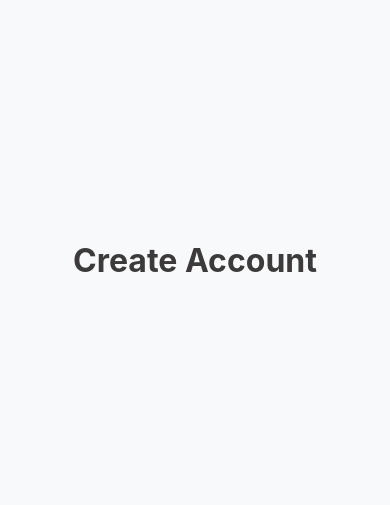
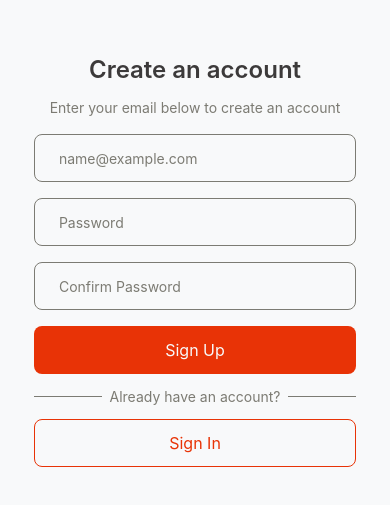
Before and after one commit to yum3lo/pet-feeder, a React Native app in the folder frontend/: screen /Register in a window 390 px wide. Shown: the part 161-666 px from the top of the page. Built offline with nearby package versions, Linux system fonts and the light colour scheme.

Commit message:
Add auth screens designs and navigation between screens

```diff
--- a/frontend/App.tsx
+++ b/frontend/App.tsx
@@ -1,6 +1,6 @@
 import { StatusBar } from 'expo-status-bar';
+import AppNavigator from './navigation/AppNavigator';
 import { NavigationContainer } from '@react-navigation/native';
-import AppNavigator from './navigation/AppNavigator';
 
 export default function App() {
   return (
--- a/frontend/navigation/AppNavigator.tsx
+++ b/frontend/navigation/AppNavigator.tsx
@@ -1,10 +1,10 @@
 import { createNativeStackNavigator } from '@react-navigation/native-stack';
-import LoadingScreen from '../screens/LoadingScreen';
-import RegisterScreen from '../screens/RegisterScreen';
+import { LoadingScreen, RegisterScreen, LoginScreen } from '../screens';
 
 export type RootStackParamList = {
   Loading: undefined;
   Register: undefined;
+  Login: undefined;
 };
 
 const Stack = createNativeStackNavigator<RootStackParamList>();
@@ -17,6 +17,7 @@ export default function AppNavigator() {
     >
       <Stack.Screen name="Loading" component={LoadingScreen} />
       <Stack.Screen name="Register" component={RegisterScreen} />
+      <Stack.Screen name="Login" component={LoginScreen} />
     </Stack.Navigator>
   );
 }
--- a/frontend/package.json
+++ b/frontend/package.json
@@ -9,6 +9,7 @@
     "web": "expo start --web"
   },
   "dependencies": {
+    "@expo/vector-icons": "^15.0.3",
     "@react-navigation/native": "^7.1.33",
     "@react-navigation/native-stack": "^7.14.4",
     "expo": "~54.0.33",
@@ -21,6 +22,7 @@
   },
   "devDependencies": {
     "@types/react": "~19.1.0",
+    "prettier": "^3.8.1",
     "typescript": "~5.9.2"
   },
   "private": true
--- a/frontend/screens/LoadingScreen.tsx
+++ b/frontend/screens/LoadingScreen.tsx
@@ -1,18 +1,18 @@
 import { useEffect, useRef } from 'react';
 import { Animated, Easing, StyleSheet, View } from 'react-native';
 import Svg, { Defs, RadialGradient, Stop, Circle } from 'react-native-svg';
+import { useNavigation } from '@react-navigation/native';
+import type { NativeStackNavigationProp } from '@react-navigation/native-stack';
 import { colors, spacing } from '../style/theme';
 import Logo from '../components/Logo';
-import type { NativeStackScreenProps } from '@react-navigation/native-stack';
 import type { RootStackParamList } from '../navigation/AppNavigator';
 
 const AnimatedSvg = Animated.createAnimatedComponent(Svg);
 const GLOW_SIZE = 90;
 const SPLASH_DURATION = 3000;
 
-type Props = NativeStackScreenProps<RootStackParamList, 'Loading'>;
-
-export default function LoadingScreen({ navigation }: Props) {
+export default function LoadingScreen() {
+  const navigation = useNavigation<NativeStackNavigationProp<RootStackParamList>>();
   const pulse = useRef(new Animated.Value(0)).current;
 
   useEffect(() => {
@@ -57,10 +57,7 @@ export default function LoadingScreen({ navigation }: Props) {
         <AnimatedSvg
           width={GLOW_SIZE}
           height={GLOW_SIZE}
-          style={[
-            styles.glow,
-            { transform: [{ scale: glowScale }], opacity: glowOpacity },
-          ]}
+          style={[styles.glow, { transform: [{ scale: glowScale }], opacity: glowOpacity }]}
         >
           <Defs>
             <RadialGradient id="glow" cx="50%" cy="50%" r="50%">
--- /dev/null
+++ b/frontend/screens/LoginScreen.tsx
@@ -0,0 +1,103 @@
+import { useState } from 'react';
+import { StyleSheet, Text, View, TextInput, TouchableOpacity } from 'react-native';
+import { MaterialIcons } from '@expo/vector-icons';
+import { colors, typography, spacing } from '../style/theme';
+
+import type { NativeStackScreenProps } from '@react-navigation/native-stack';
+import type { RootStackParamList } from '../navigation/AppNavigator';
+
+type Props = NativeStackScreenProps<RootStackParamList, 'Login'>;
+
+export default function LoginScreen({ navigation }: Props) {
+  const [email, setEmail] = useState('');
+  const [password, setPassword] = useState('');
+
+  const handleLogin = () => {
+    console.log('Login pressed');
+  };
+
+  return (
+    <>
+      <View style={styles.container}>
+        <Text style={[typography.h2, { color: colors.text, marginBottom: spacing.md }]}>
+          Sign In
+        </Text>
+        <Text style={[typography.bodySmall, { color: colors.stroke, marginBottom: spacing.lg }]}>
+          Enter your credentials to access your account
+        </Text>
+        <TextInput
+          style={styles.input}
+          placeholder="name@example.com"
+          placeholderTextColor={colors.stroke}
+          value={email}
+          onChangeText={setEmail}
+          keyboardType="email-address"
+          autoCapitalize="none"
+        />
+        <TextInput
+          style={styles.input}
+          placeholder="Password"
+          placeholderTextColor={colors.stroke}
+          value={password}
+          onChangeText={setPassword}
+          secureTextEntry
+        />
+
+        <TouchableOpacity
+          style={[styles.button, { backgroundColor: colors.accent }]}
+          onPress={handleLogin}
+        >
+          <Text style={[typography.body, { color: colors.background }]}>Sign In</Text>
+        </TouchableOpacity>
+      </View>
+      <View style={[styles.backContainer]}>
+        <TouchableOpacity
+          style={[styles.backButton]}
+          onPress={() => navigation.navigate('Register')}
+        >
+            <MaterialIcons name="keyboard-backspace" size={24} color={colors.accent} />
+          <Text style={[typography.bodySmall, { color: colors.accent }]}>Go Back</Text>
+        </TouchableOpacity>
+      </View>
+    </>
+  );
+}
+
+const styles = StyleSheet.create({
+  container: {
+    flex: 1,
+    backgroundColor: colors.background,
+    alignItems: 'center',
+    justifyContent: 'center',
+    padding: spacing.lg,
+  },
+  input: {
+    width: '90%',
+    height: 48,
+    borderColor: colors.stroke,
+    borderWidth: 1,
+    borderRadius: 8,
+    paddingHorizontal: spacing.xl,
+    marginBottom: spacing.lg,
+    color: colors.text,
+  },
+  button: {
+    width: '90%',
+    height: 48,
+    borderRadius: 8,
+    alignItems: 'center',
+    justifyContent: 'center',
+  },
+  backContainer: {
+    backgroundColor: colors.background,
+    paddingBottom: spacing.md,
+    paddingLeft: spacing.xxl,
+  },
+  backButton: {
+    display: 'flex',
+    flexDirection: 'row',
+    gap: spacing.sm,
+    alignItems: 'center',
+    marginBottom: spacing.lg,
+  },
+});
--- a/frontend/screens/RegisterScreen.tsx
+++ b/frontend/screens/RegisterScreen.tsx
@@ -1,10 +1,83 @@
-import { StyleSheet, Text, View } from 'react-native';
+import { useState } from 'react';
+import { StyleSheet, Text, View, TextInput, TouchableOpacity } from 'react-native';
 import { colors, typography, spacing } from '../style/theme';
+import type { NativeStackScreenProps } from '@react-navigation/native-stack';
+import type { RootStackParamList } from '../navigation/AppNavigator';
 
-export default function RegisterScreen() {
+type Props = NativeStackScreenProps<RootStackParamList, 'Register'>;
+
+export default function RegisterScreen({ navigation }: Props) {
+  const [email, setEmail] = useState('');
+  const [password, setPassword] = useState('');
+  const [confirmPassword, setConfirmPassword] = useState('');
+
+  const handleRegister = () => {
+    if (password !== confirmPassword) {
+      alert('Passwords do not match!');
+      return;
+    }
+    console.log('Register', email, password);
+  };
+
+  const handleLogin = () => {
+    console.log('Login pressed');
+  };
+
   return (
     <View style={styles.container}>
-      <Text style={[typography.h1, { color: colors.text }]}>Create Account</Text>
+      <Text style={[typography.h2, { color: colors.text, marginBottom: spacing.md }]}>
+        Create an account
+      </Text>
+      <Text style={[typography.bodySmall, { color: colors.stroke, marginBottom: spacing.lg }]}>
+        Enter your email below to create an account
+      </Text>
+      <TextInput
+        style={styles.input}
+        placeholder="name@example.com"
+        placeholderTextColor={colors.stroke}
+        value={email}
+        onChangeText={setEmail}
+        keyboardType="email-address"
+        autoCapitalize="none"
+      />
+      <TextInput
+        style={styles.input}
+        placeholder="Password"
+        placeholderTextColor={colors.stroke}
+        value={password}
+        onChangeText={setPassword}
+        secureTextEntry
+      />
+      <TextInput
+        style={styles.input}
+        placeholder="Confirm Password"
+        placeholderTextColor={colors.stroke}
+        value={confirmPassword}
+        onChangeText={setConfirmPassword}
+        secureTextEntry
+      />
+
+      <TouchableOpacity
+        style={[styles.button, { backgroundColor: colors.accent }]}
+        onPress={handleRegister}
+      >
+        <Text style={[typography.body, { color: colors.background }]}>Sign Up</Text>
+      </TouchableOpacity>
+      <View style={styles.separator}>
+        <View style={styles.line} />
+        <Text
+          style={[typography.bodySmall, { color: colors.stroke, marginHorizontal: spacing.sm }]}
+        >
+          Already have an account?
+        </Text>
+        <View style={styles.line} />
+      </View>
+      <TouchableOpacity
+        style={[styles.button, { borderColor: colors.accent, borderWidth: 1 }]}
+        onPress={() => navigation.navigate('Login')}
+      >
+        <Text style={[typography.body, { color: colors.accent }]}>Sign In</Text>
+      </TouchableOpacity>
     </View>
   );
 }
@@ -17,4 +90,32 @@ const styles = StyleSheet.create({
     justifyContent: 'center',
     padding: spacing.lg,
   },
+  input: {
+    width: '90%',
+    height: 48,
+    borderColor: colors.stroke,
+    borderWidth: 1,
+    borderRadius: 8,
+    paddingHorizontal: spacing.xl,
+    marginBottom: spacing.lg,
+    color: colors.text,
+  },
+  button: {
+    width: '90%',
+    height: 48,
+    borderRadius: 8,
+    alignItems: 'center',
+    justifyContent: 'center',
+  },
+  separator: {
+    flexDirection: 'row',
+    alignItems: 'center',
+    marginVertical: spacing.md,
+    width: '90%',
+  },
+  line: {
+    flex: 1,
+    height: 1,
+    backgroundColor: colors.stroke,
+  },
 });
--- /dev/null
+++ b/frontend/screens/index.ts
@@ -0,0 +1,3 @@
+export { default as LoadingScreen } from './LoadingScreen';
+export { default as LoginScreen } from './LoginScreen';
+export { default as RegisterScreen } from './RegisterScreen';
--- a/frontend/style/theme.ts
+++ b/frontend/style/theme.ts
@@ -9,7 +9,6 @@ export const colors = {
   text: '#3C3A3A',
   stroke: '#7C7B73',
 
-
   success: '#28A745',
   warning: '#FFC107',
   error: '#DC3545',
@@ -17,7 +16,6 @@ export const colors = {
 
   overlay: 'rgba(0, 0, 0, 0.5)',
 } as const;
-
 
 export const spacing = {
   xs: 4,
@@ -28,37 +26,55 @@ export const spacing = {
   xxl: 32,
 } as const;
 
-
 export const radius = {
   input: 10,
-  circle:50,
+  circle: 50,
 } as const;
 
-
 export const typography: Record<string, TextStyle> = {
-  h1:        { fontSize: 32, fontWeight: '700', lineHeight: 38 },
-  h2:        { fontSize: 24, fontWeight: '600', lineHeight: 30 },
-  h3:        { fontSize: 20, fontWeight: '600', lineHeight: 28 },
-  body:      { fontSize: 16, fontWeight: '400', lineHeight: 24 },
+  h1: { fontSize: 32, fontWeight: '700', lineHeight: 38 },
+  h2: { fontSize: 24, fontWeight: '600', lineHeight: 30 },
+  h3: { fontSize: 20, fontWeight: '600', lineHeight: 28 },
+  body: { fontSize: 16, fontWeight: '400', lineHeight: 24 },
   bodySmall: { fontSize: 14, fontWeight: '400', lineHeight: 21 },
-  caption:   { fontSize: 12, fontWeight: '400', lineHeight: 18 },
-  label:     { fontSize: 12, fontWeight: '500', lineHeight: 18, textTransform: 'uppercase', letterSpacing: 1 },
+  caption: { fontSize: 12, fontWeight: '400', lineHeight: 18 },
+  label: {
+    fontSize: 12,
+    fontWeight: '500',
+    lineHeight: 18,
+    textTransform: 'uppercase',
+    letterSpacing: 1,
+  },
 };
-
 
 export const shadows: Record<string, ViewStyle> = {
   sm: Platform.select({
-    ios:     { shadowColor: '#000', shadowOffset: { width: 0, height: 1 }, shadowOpacity: 0.1, shadowRadius: 2 },
+    ios: {
+      shadowColor: '#000',
+      shadowOffset: { width: 0, height: 1 },
+      shadowOpacity: 0.1,
+      shadowRadius: 2,
+    },
     android: { elevation: 2 },
     default: {},
   }) as ViewStyle,
   md: Platform.select({
-    ios:     { shadowColor: '#000', shadowOffset: { width: 0, height: 2 }, shadowOpacity: 0.15, shadowRadius: 6 },
+    ios: {
+      shadowColor: '#000',
+      shadowOffset: { width: 0, height: 2 },
+      shadowOpacity: 0.15,
+      shadowRadius: 6,
+    },
     android: { elevation: 4 },
     default: {},
   }) as ViewStyle,
   lg: Platform.select({
-    ios:     { shadowColor: '#000', shadowOffset: { width: 0, height: 4 }, shadowOpacity: 0.2, shadowRadius: 12 },
+    ios: {
+      shadowColor: '#000',
+      shadowOffset: { width: 0, height: 4 },
+      shadowOpacity: 0.2,
+      shadowRadius: 12,
+    },
     android: { elevation: 8 },
     default: {},
   }) as ViewStyle,
```
Also changed, not shown: frontend/app.json (+0 -9 lines), 2 other files (tests, documents, lock files or other folders).
